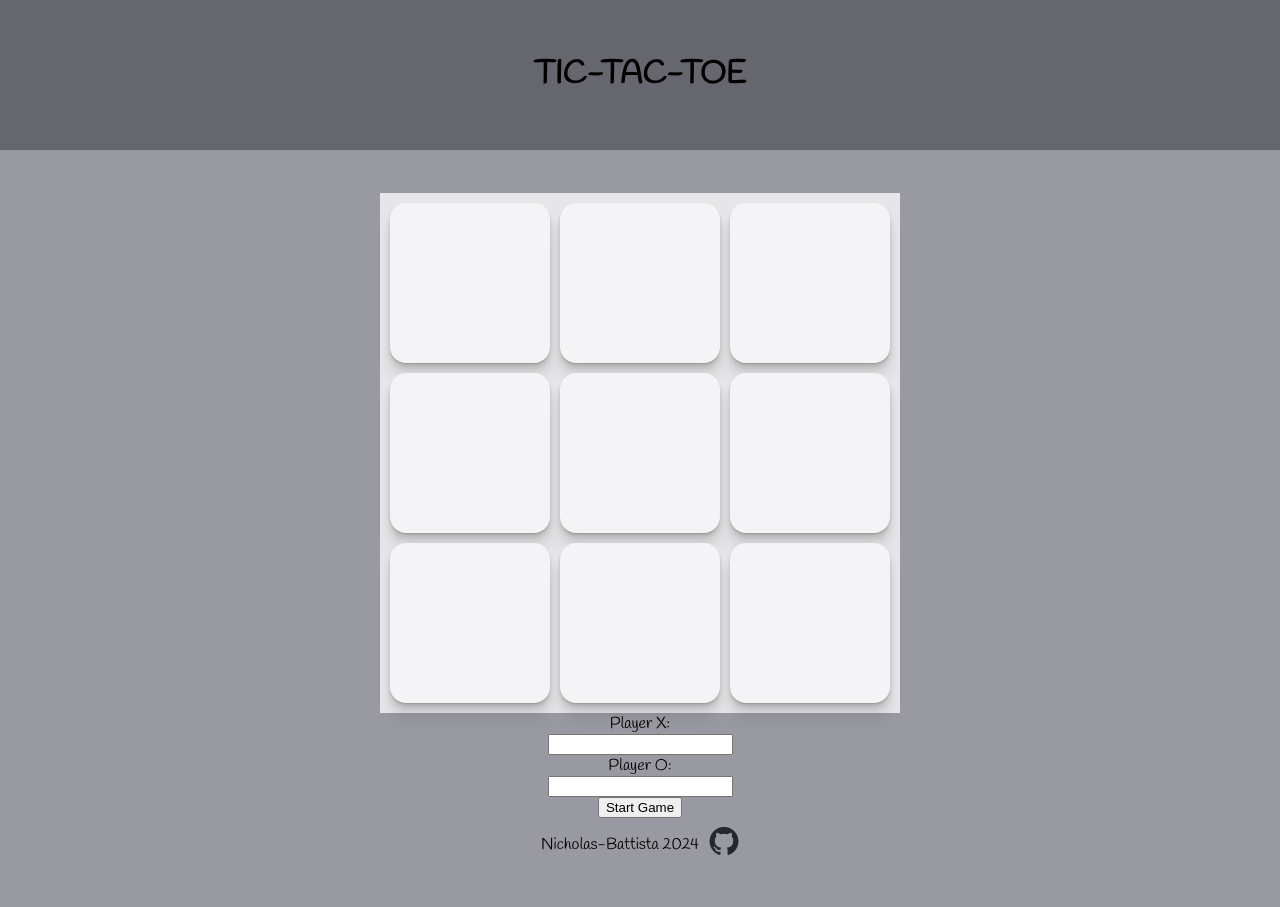
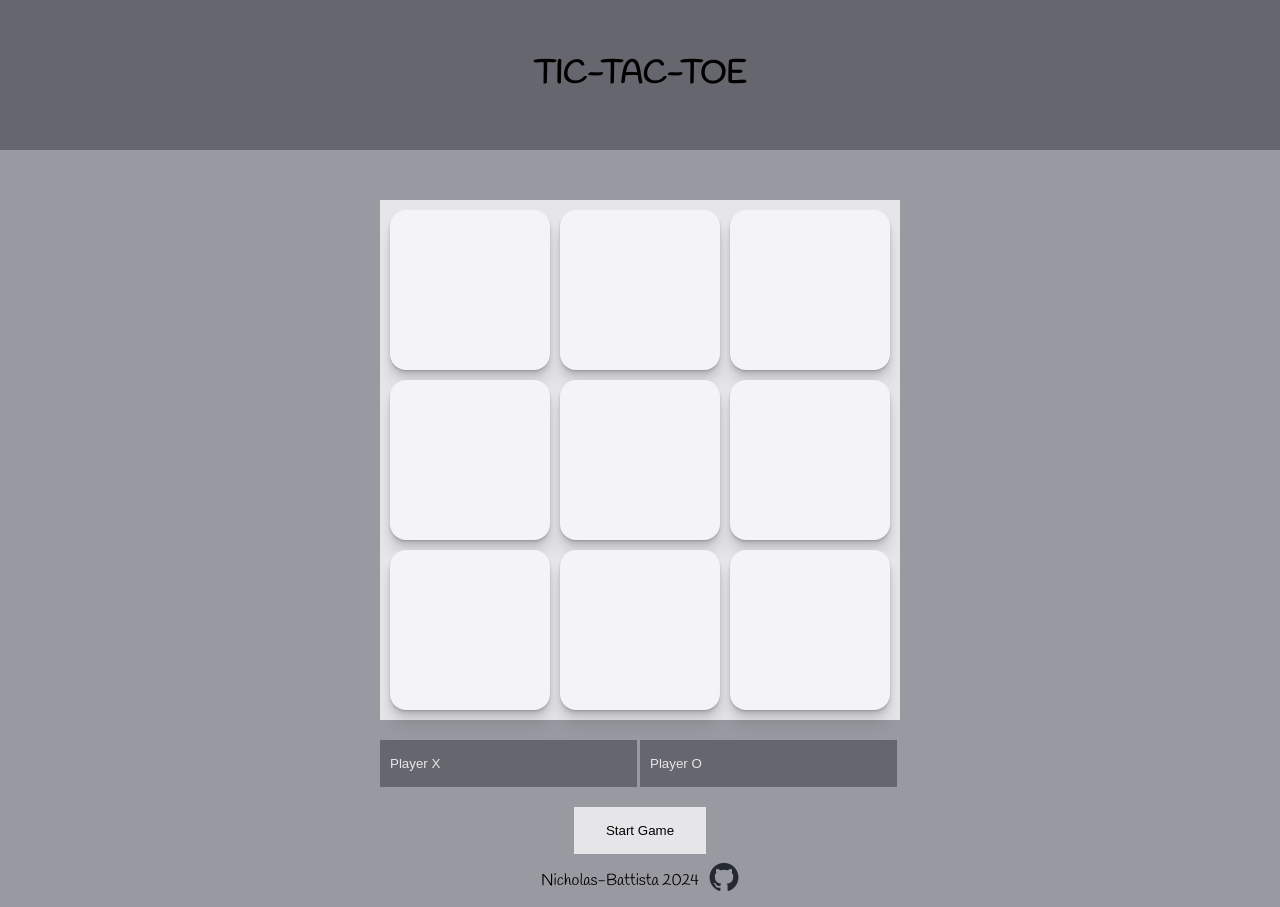
Before and after one commit to Nicholas-Battista/Tic-Tac-Toe, a plain HTML site: page index.html in a window 1280 px wide. Before the commit the page ends 871 px from the top, so only its background shows below. Drawn offline with Linux system fonts and the light colour scheme; a web font is replaced by a local one.

Commit message:
updated styles to inputs and buttons

```diff
--- a/index.html
+++ b/index.html
@@ -19,12 +19,20 @@
     <div class="content">
       <h1 class="turn"></h1>
       <div class="board-container"></div>
-      <label for="playerX">Player X:</label>
-      <input type="text" id="playerX" />
-      <label for="playerO">Player O:</label>
-      <input type="text" id="playerO" />
-      <button class="start">Start Game</button>
-      <button class="again is-inactive">Play Again!</button>
+      <div class="control">
+        <div class="inputs">
+          <div class="input-sections">
+            <label for="playerX"></label>
+            <input type="text" id="playerX" placeholder="Player X" />
+          </div>
+          <div class="input-sections">
+            <label for="playerO"></label>
+            <input type="text" id="playerO" placeholder="Player O" />
+          </div>
+        </div>
+        <button class="start">Start Game</button>
+        <button class="again is-inactive">Play Again!</button>
+      </div>
     </div>
     <div class="footer">
       <p>Nicholas-Battista 2024</p>
--- a/styles.css
+++ b/styles.css
@@ -35,6 +35,42 @@ body {
   justify-content: center;
 }
 
+.content h1 {
+  margin: 0;
+  height: 50px;
+}
+
+.control {
+  display: flex;
+  flex-direction: column;
+  align-items: center;
+  justify-content: space-between;
+  gap: 20px;
+  width: 100%;
+}
+
+.inputs {
+  margin-top: 20px;
+  width: 100%;
+  display: flex;
+  justify-content: space-between;
+}
+
+.input-sections {
+  width: 50%;
+}
+
+input {
+  background-color: var(--dim-gray);
+  border: none;
+  padding: 1rem 0 1rem 10px;
+  color: var(--light-purple);
+  width: 95%;
+}
+
+::placeholder {
+  color: var(--light-purple);
+}
 .board-container {
   background-color: var(--light-purple);
   width: 500px;
@@ -63,6 +99,19 @@ body {
   background-color: lightgray;
 }
 
+.start,
+.again {
+  background-color: var(--light-purple);
+  border: none;
+  padding: 1rem 2rem;
+  color: black;
+}
+
+.start:hover,
+.again:hover {
+  cursor: pointer;
+}
+
 .footer {
   display: flex;
   align-items: center;
```
